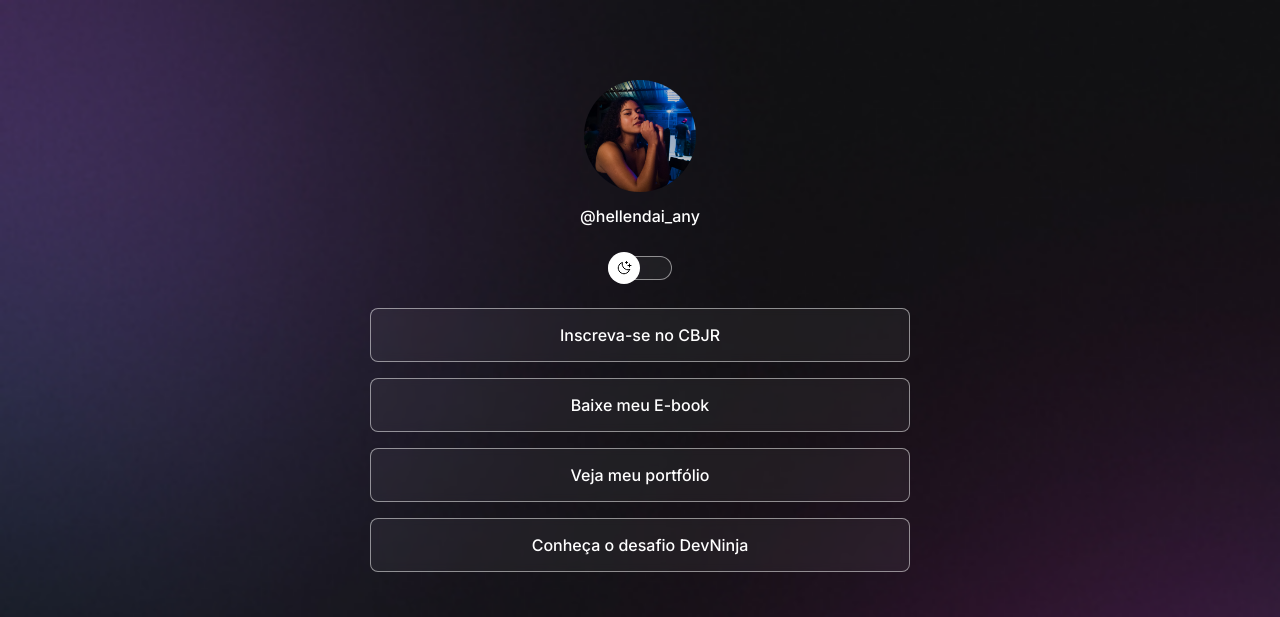
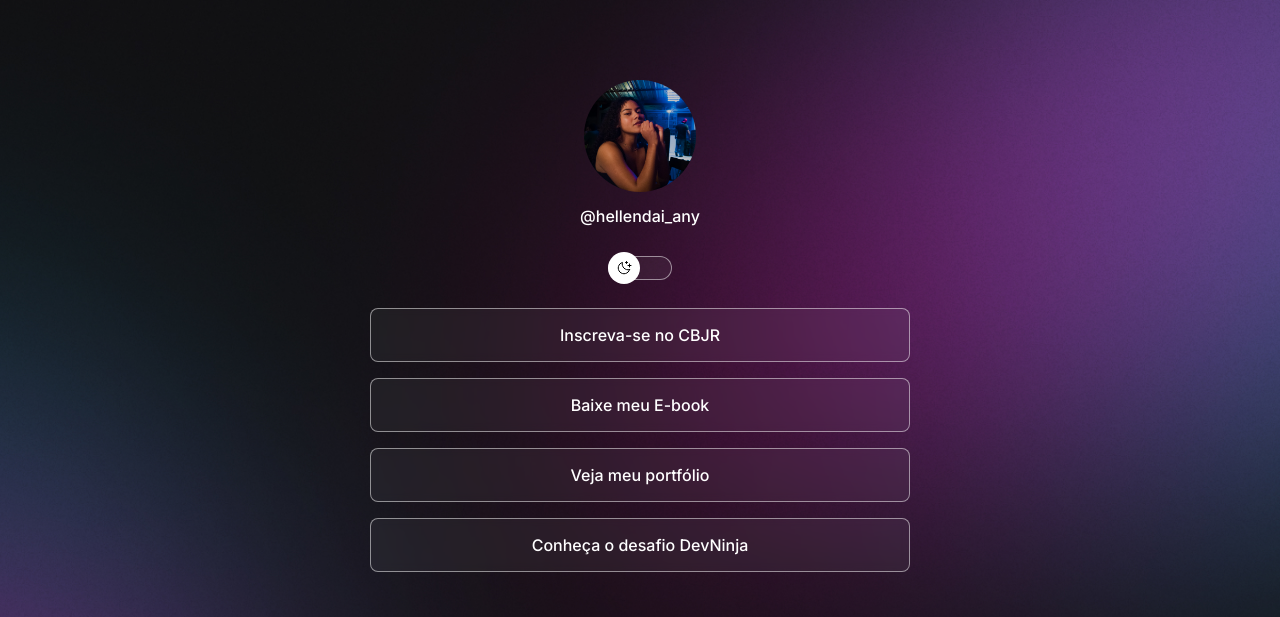
Before and after one commit to HellenDaiany/projeto, a plain HTML site: page index.html in a window 1280 px wide. Shown: the top 617 px of the page. Drawn offline with nearby package versions, Linux system fonts and the light colour scheme.

Commit message:
change backgroud based on media queries

```diff
--- a/style.css
+++ b/style.css
@@ -34,6 +34,7 @@ body {
 background: image repeat position/size*/
 
   background: var(--bg-url) no-repeat top center/cover;
+  height: 100vh;
 }
 body * {
   font-family: "inter", sans-serif;
@@ -160,3 +161,14 @@ footer {
   text-align: center;
   font-size: 14px;
 }
+
+/*.media queries*/
+@media (min-width: 700px) {
+  :root {
+    --bg-url: url(./assets/assets/bg-desktop.jpg);
+  }
+
+  .light {
+    --bg-url: url(./assets/assets/bg-desktop-light.jpg);
+  }
+}
```
